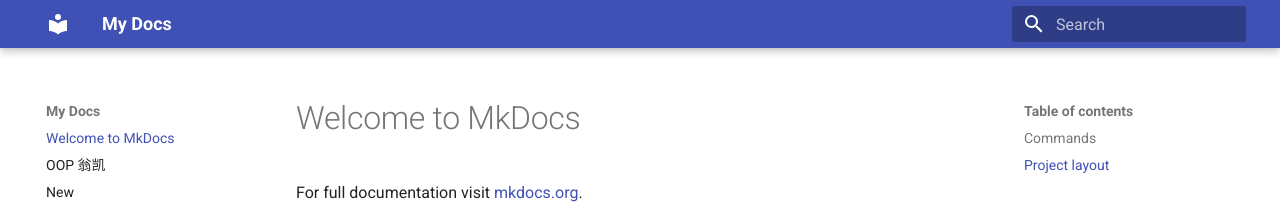
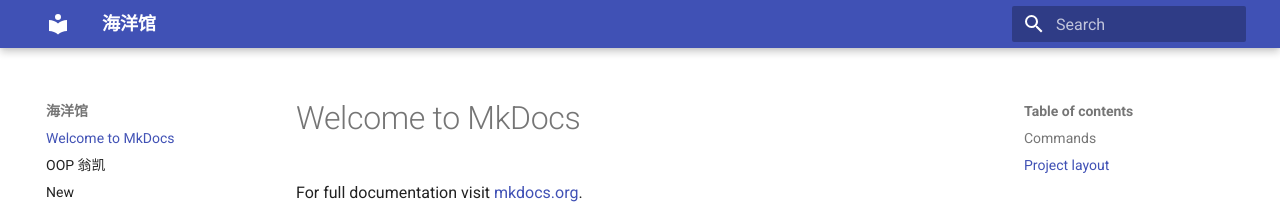
Before and after one commit to Miracle-0/littleshark, an MkDocs documentation site: the page built from docs/index.md, in a window 1280 px wide. Shown: the top 208 px of the page. Built offline with MkDocs 1.6.1 and Material for MkDocs 9.7.7, drawn with Linux system fonts in a browser that asks for light colours.

Commit message:
change the name

```diff
--- a/mkdocs.yml
+++ b/mkdocs.yml
@@ -1,4 +1,4 @@
-site_name: My Docs
+site_name: 海洋馆
 site_url: https://Miracle-0.github.io/
 site_author: Little Shark
 theme:
```
